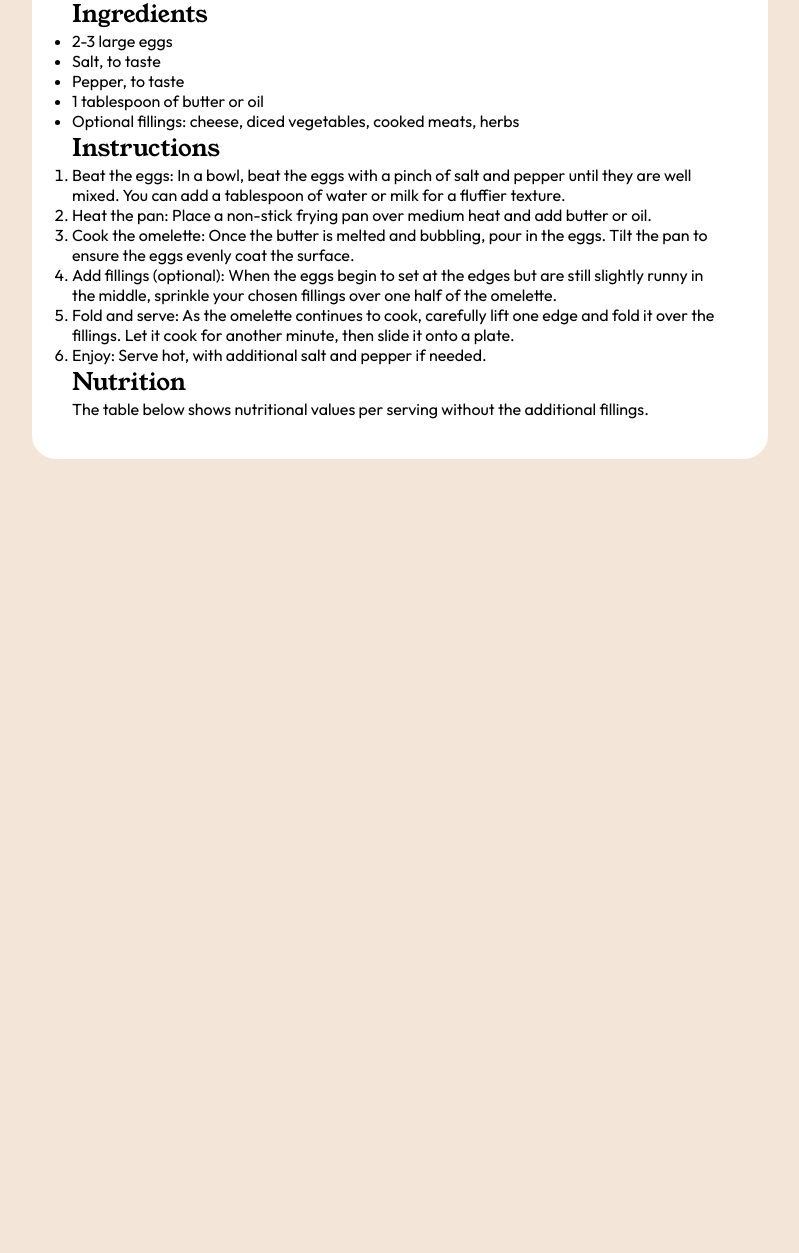
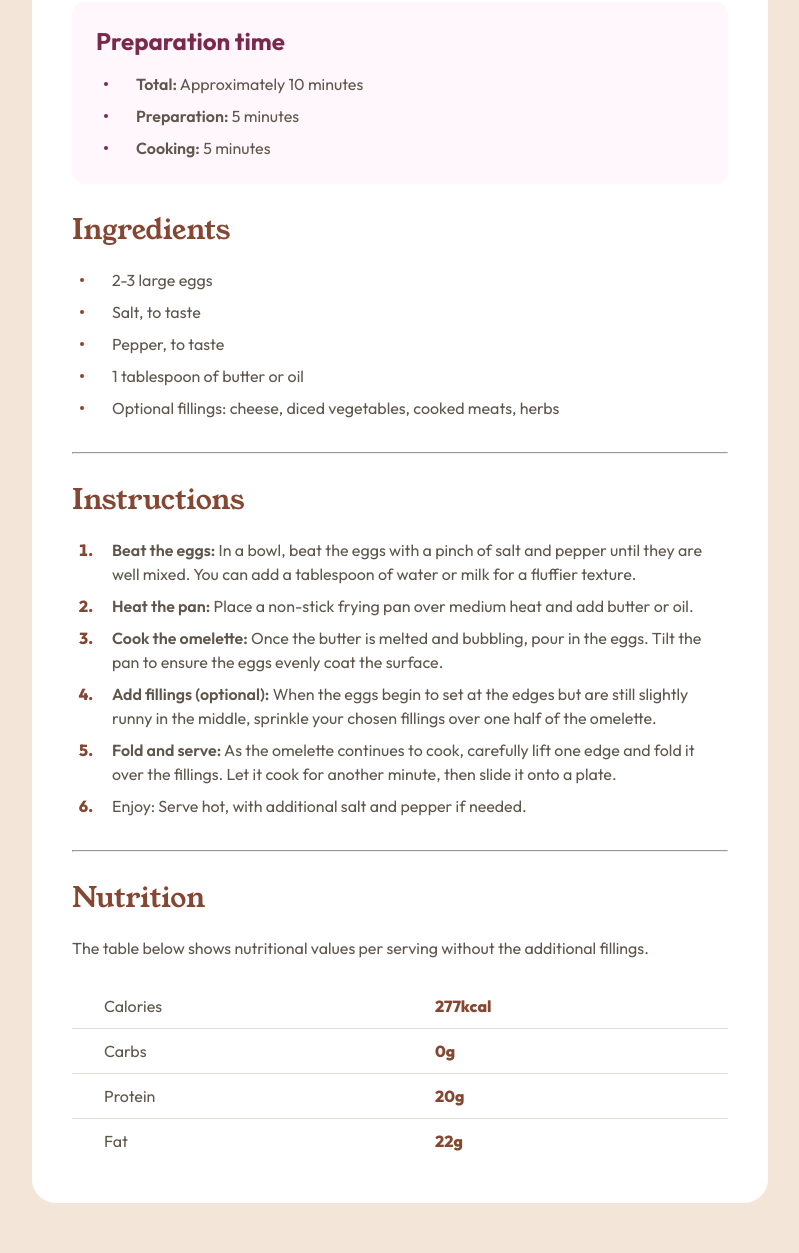
Before and after one commit to Stanabsolute/recipe-page, a plain HTML site: page index.html in a window 1280 px wide. Shown: the part 656-1909 px from the top of the page, without its empty margins (240-1039 px from the left). Before the commit the page ends 1245 px from the top, so only its background shows below. Drawn offline with Linux system fonts and the light colour scheme.

Commit message:
final project

```diff
--- a/css/style.css
+++ b/css/style.css
@@ -10,6 +10,11 @@ ul,
 ol {
     margin: 0;
     padding: 0;
+}
+
+ul,
+ol {
+    list-style: none;
 }
 
 html {
@@ -32,18 +37,165 @@ img {
 height: 300px; */
     width: 100%;
     border-radius: 12px;
+    margin-bottom: 40px;
 }
 
+/* GENERAL FONTS PROPERTIES */
 .young-serif-regular {
     font-family: "Young Serif", serif;
     font-weight: 400;
     font-style: normal;
+    color: #854632;
 }
 
-
+/* GENERAL FONTS PROPERTIES */
 .outfit {
     font-family: "Outfit", sans-serif;
     font-optical-sizing: auto;
     font-weight: 400;
     font-style: normal;
 }
+
+h1.young-serif-regular {
+
+    width: 656px;
+    height: 40px;
+    font-size: 40px;
+    line-height: 100%;
+    color: #312E2C;
+    margin-bottom: 24px;
+}
+
+li {
+    font-family: 'Outfit';
+    font-style: normal;
+    font-weight: 400;
+    font-size: 16px;
+    line-height: 150%;
+    color: #5F564D;
+}
+
+.time li span {
+    font-weight: 600;
+}
+
+header p {
+    margin-bottom: 32px;
+}
+
+p {
+    width: 656px;
+    font-size: 16px;
+    line-height: 150%;
+    color: #5F564D;
+}
+
+.time {
+    display: flex;
+    flex-direction: column;
+    justify-content: center;
+    padding: 24px;
+    gap: 16px;
+    background: #FFF7FB;
+    border-radius: 12px;
+    margin-bottom: 32px;
+
+}
+
+.time h2 {
+    color: #7a284e;
+}
+
+.time ul {
+    display: flex;
+    flex-direction: column;
+    gap: 8px;
+
+}
+
+.time li {
+    background-image: url(../assets/images/dot.svg);
+    background-repeat: no-repeat;
+    padding-left: 40px;
+    background-position: left 8px center;
+}
+
+h2.young-serif-regular {
+    font-size: 28px;
+    line-height: 100%;
+    margin-bottom: 24px;
+}
+
+.ingredients ol {
+    gap: 8px;
+    display: flex;
+    flex-direction: column;
+    margin-bottom: 32px;
+}
+
+.ingredients li {
+    background-image: url(../assets/images/dot_brown.svg);
+    background-repeat: no-repeat;
+    padding-left: 40px;
+    background-position: left 8px center;
+}
+
+hr {
+    margin-bottom: 32px;
+}
+
+.instructions li span {
+    font-weight: 600;
+}
+
+.instructions ol {
+    gap: 8px;
+    display: flex;
+    flex-direction: column;
+    margin-bottom: 32px;
+    list-style: decimal;
+    padding-left: 24px;
+}
+
+.instructions li {
+    padding-left: 16px;
+}
+
+.instructions li::marker {
+    color: #854632;
+    font-weight: 800;
+}
+
+.nutrition p {
+    margin-bottom: 24px;
+}
+
+table,
+td {
+    /* border: 1px solid black; */
+}
+
+table {
+    width: 100%;
+    border-collapse: collapse;
+}
+
+td {
+    padding-bottom: 12px;
+    padding-left: 32px;
+    border-bottom: 1px solid #E3DDD7;
+    padding-top: 12px;
+}
+
+td:nth-child(1) {
+    color: #5F564D;
+}
+
+td:nth-child(2) {
+    color: #854632;
+    font-weight: 800;
+}
+
+tr:last-child td {
+    border: none    ;
+}
--- a/index.html
+++ b/index.html
@@ -27,75 +27,86 @@
   </header>
 
   <main>
-    <section>
-      <h2 class="young-serif-regular">Preparation time</h2>
+    <section class="time">
+      <h2>Preparation time</h2>
 
       <ul>
-        <li>Total: Approximately 10 minutes</li>
-        <li>Preparation: 5 minutes</li>
-        <li>Cooking: 5 minutes</li>
+        <li><span>Total:</span> Approximately 10 minutes</li>
+        <li><span>Preparation:</span> 5 minutes</li>
+        <li><span>Cooking:</span> 5 minutes</li>
       </ul>
     </section>
 
-    <section>
+    <section class="ingredients">
       <h2 class="young-serif-regular"> Ingredients</h2>
 
-      <ul>
+      <ol>
         <li>2-3 large eggs</li>
         <li>Salt, to taste</li>
         <li>Pepper, to taste</li>
         <li>1 tablespoon of butter or oil</li>
         <li>Optional fillings: cheese, diced vegetables, cooked meats, herbs</li>
-      </ul>
+      </ol>
     </section>
-
-    <section>
+    <hr>
+    <section class="instructions">
       <h2 class="young-serif-regular">Instructions</h2>
 
       <ol>
         <li>
-          Beat the eggs: In a bowl, beat the eggs with a pinch of salt and pepper until they are well mixed.
+          <span>Beat the eggs:</span> In a bowl, beat the eggs with a pinch of salt and pepper until they are well
+          mixed.
           You can add a tablespoon of water or milk for a fluffier texture.
         </li>
 
-        <li>Heat the pan: Place a non-stick frying pan over medium heat and add butter or oil.</li>
+        <li><span>Heat the pan:</span> Place a non-stick frying pan over medium heat and add butter or oil.</li>
 
         <li>
-          Cook the omelette: Once the butter is melted and bubbling, pour in the eggs. Tilt the pan to ensure
+          <span>Cook the omelette:</span> Once the butter is melted and bubbling, pour in the eggs. Tilt the pan to
+          ensure
           the eggs evenly coat the surface.
         </li>
 
         <li>
-          Add fillings (optional): When the eggs begin to set at the edges but are still slightly runny in the
+          <span>Add fillings (optional):</span> When the eggs begin to set at the edges but are still slightly runny in
+          the
           middle, sprinkle your chosen fillings over one half of the omelette.
         </li>
 
         <li>
-          Fold and serve: As the omelette continues to cook, carefully lift one edge and fold it over the
+          <span>Fold and serve:</span> As the omelette continues to cook, carefully lift one edge and fold it over the
           fillings. Let it cook for another minute, then slide it onto a plate.
         </li>
 
         <li>Enjoy: Serve hot, with additional salt and pepper if needed.</li>
       </ol>
     </section>
+    <hr>
   </main>
-  <footer>
+  <footer class="nutrition">
 
     <h2 class="young-serif-regular">Nutrition</h2>
 
     <p>The table below shows nutritional values per serving without the additional fillings.</p>
+    <table>
+      <tr>
+        <td>Calories</td>
+        <td>277kcal</td>
+      </tr>
+      <tr>
+        <td>Carbs</td>
+        <td>0g</td>
+      </tr>
+      <tr>
+        <td>Protein</td>
+        <td>20g</td>
+      </tr>
+      <tr>
+        <td>Fat</td>
+        <td>22g</td>
+      </tr>
+    </table>
 
-    <!-- Calories
-    277kcal
-
-    Carbs
-    0g
-
-    Protein
-    20g
-
-    Fat
-    22g -->
 
   </footer>
 </body>
```
Also changed, not shown: assets/images/dot.svg (added), assets/images/dot_brown.svg (added).
